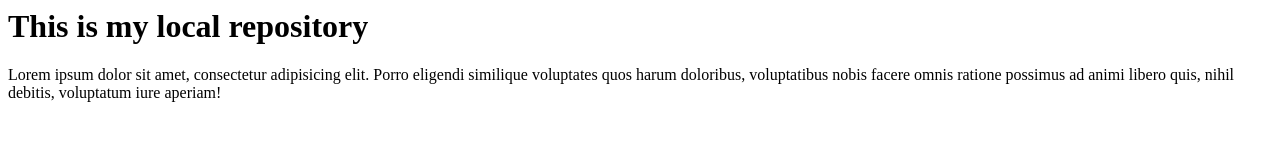
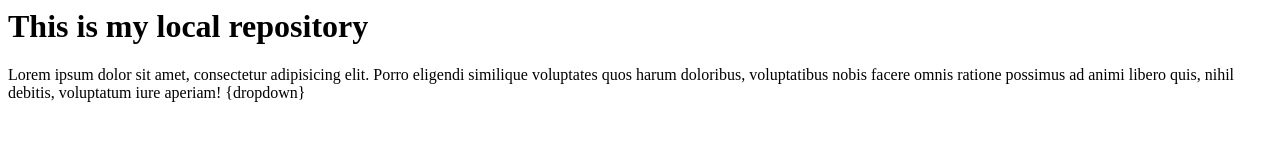
Before and after one commit to sambhajijamadar7/localrepo, a plain HTML site: page index.html in a window 1280 px wide. Drawn offline with Linux system fonts and the light colour scheme.

Commit message:
add dropdown

```diff
--- a/index.html
+++ b/index.html
@@ -1,2 +1,2 @@
 <h1>This is my local repository</h1>
-<p>Lorem ipsum dolor sit amet, consectetur adipisicing elit. Porro eligendi similique voluptates quos harum doloribus, voluptatibus nobis facere omnis ratione possimus ad animi libero quis, nihil debitis, voluptatum iure aperiam!</p>
+<p>Lorem ipsum dolor sit amet, consectetur adipisicing elit. Porro eligendi similique voluptates quos harum doloribus, voluptatibus nobis facere omnis ratione possimus ad animi libero quis, nihil debitis, voluptatum iure aperiam! {dropdown}</p>
```
